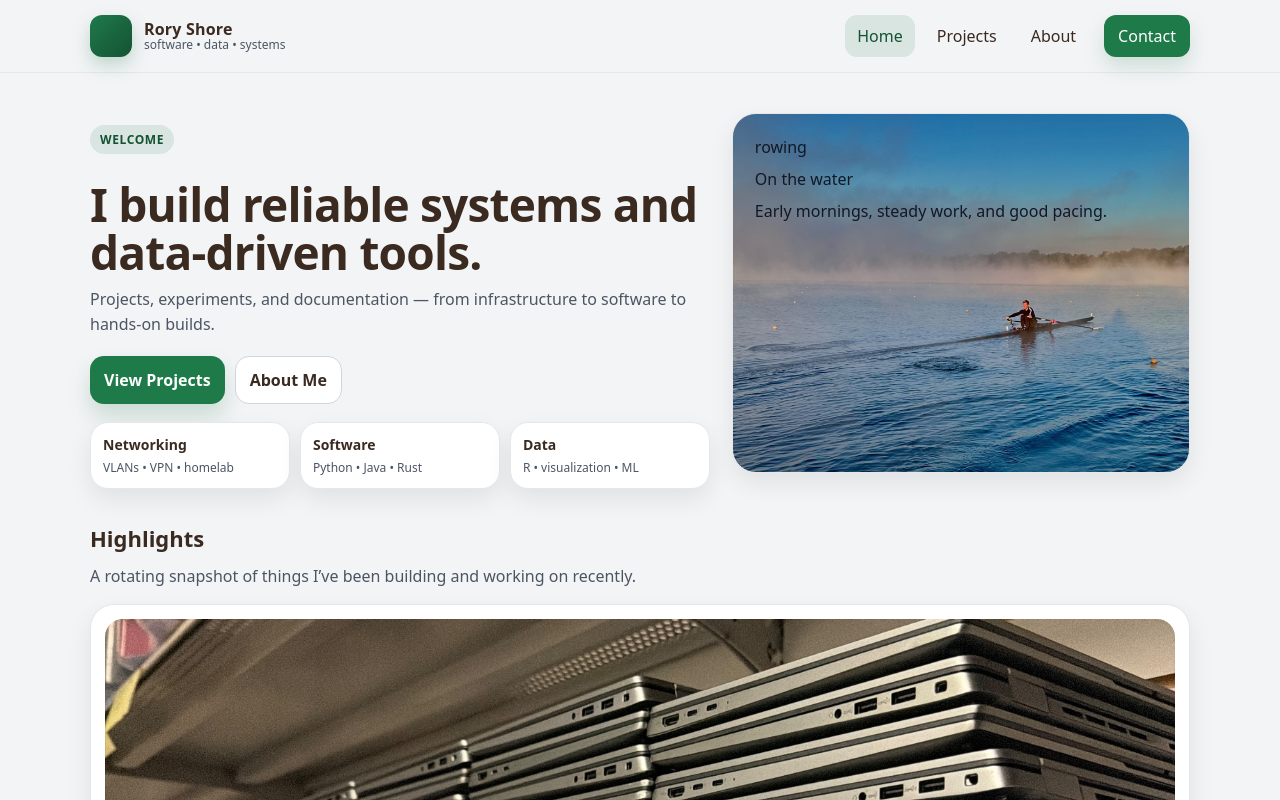
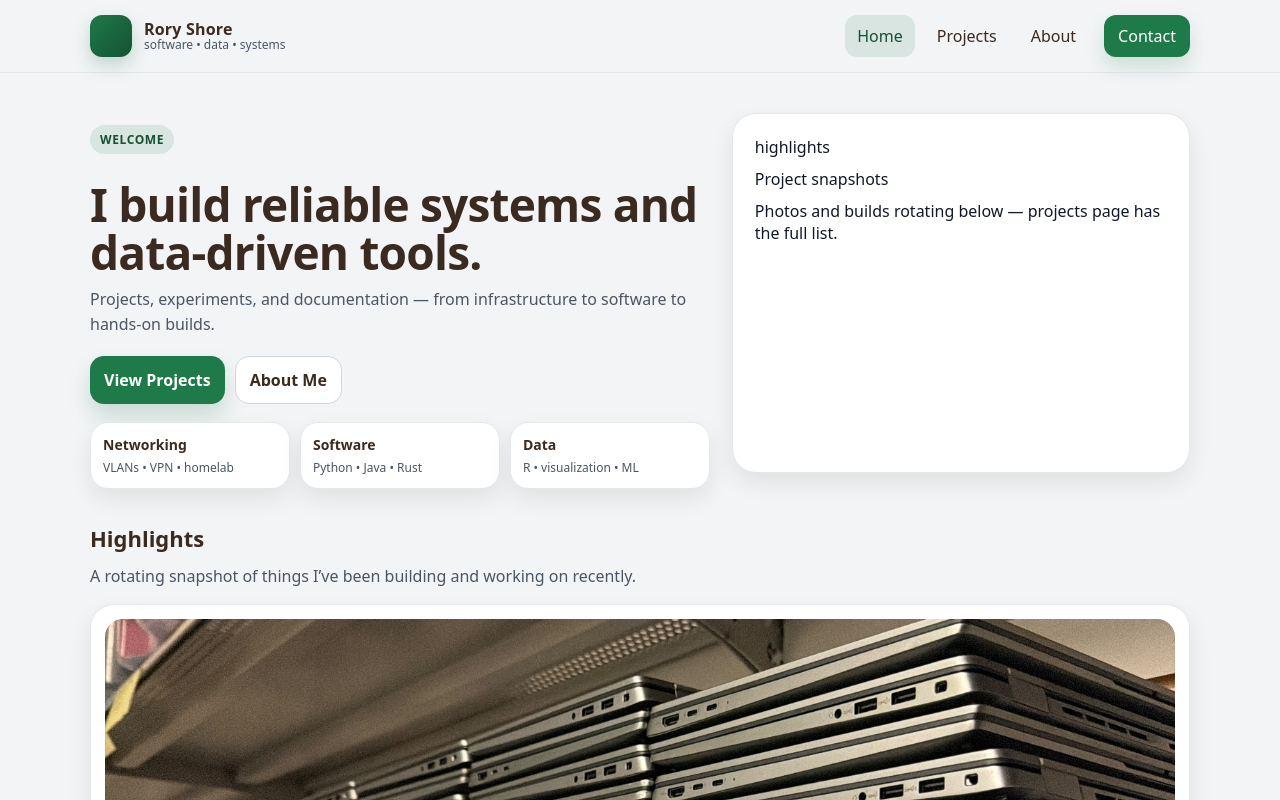
Before and after one commit to RoryShore/roryshore.com, a React (Vite) app: page / in a window 1280 px wide. Shown: the top 800 px of the page. Built offline with nearby package versions, Linux system fonts and the light colour scheme.

Commit message:
Refactor Home component by removing hero image
Removed unused hero image import and updated img8 file extension.

```diff
--- a/src/pages/Home.jsx
+++ b/src/pages/Home.jsx
@@ -1,8 +1,5 @@
 import React from "react";
 import Slideshow from "../components/Slideshow.jsx";
-
-// Hero image (rowing)
-import heroRowing from "../assets/IMG_2735.jpeg";
 
 // Slideshow images (rest)
 import img1 from "../assets/IMG_8069.JPG";
@@ -12,7 +9,7 @@ import img4 from "../assets/31DB5383-5C37-4732-89B0-3628B2DE6358.jpeg";
 import img5 from "../assets/IMG_6322.jpeg";
 import img6 from "../assets/IMG_6389.jpeg";
 import img7 from "../assets/IMG_7078.JPG";
-import img8 from "../assets/IMG_6399.PNG";
+import img8 from "../assets/IMG_6399.png";
 
 export default function Home() {
   return (
@@ -51,16 +48,13 @@ export default function Home() {
         </div>
 
         <div className="heroRight">
-          <div
-            className="graphicPanel heroPhoto"
-            role="img"
-            aria-label="Rowing photo"
-            style={{ backgroundImage: `url(${heroRowing})` }}
-          >
+          <div className="graphicPanel">
             <div className="heroPhotoOverlay">
-              <div className="chip">rowing</div>
-              <div className="graphicTitle">On the water</div>
-              <div className="graphicText">Early mornings, steady work, and good pacing.</div>
+              <div className="chip">highlights</div>
+              <div className="graphicTitle">Project snapshots</div>
+              <div className="graphicText">
+                Photos and builds rotating below — projects page has the full list.
+              </div>
             </div>
           </div>
         </div>
```
